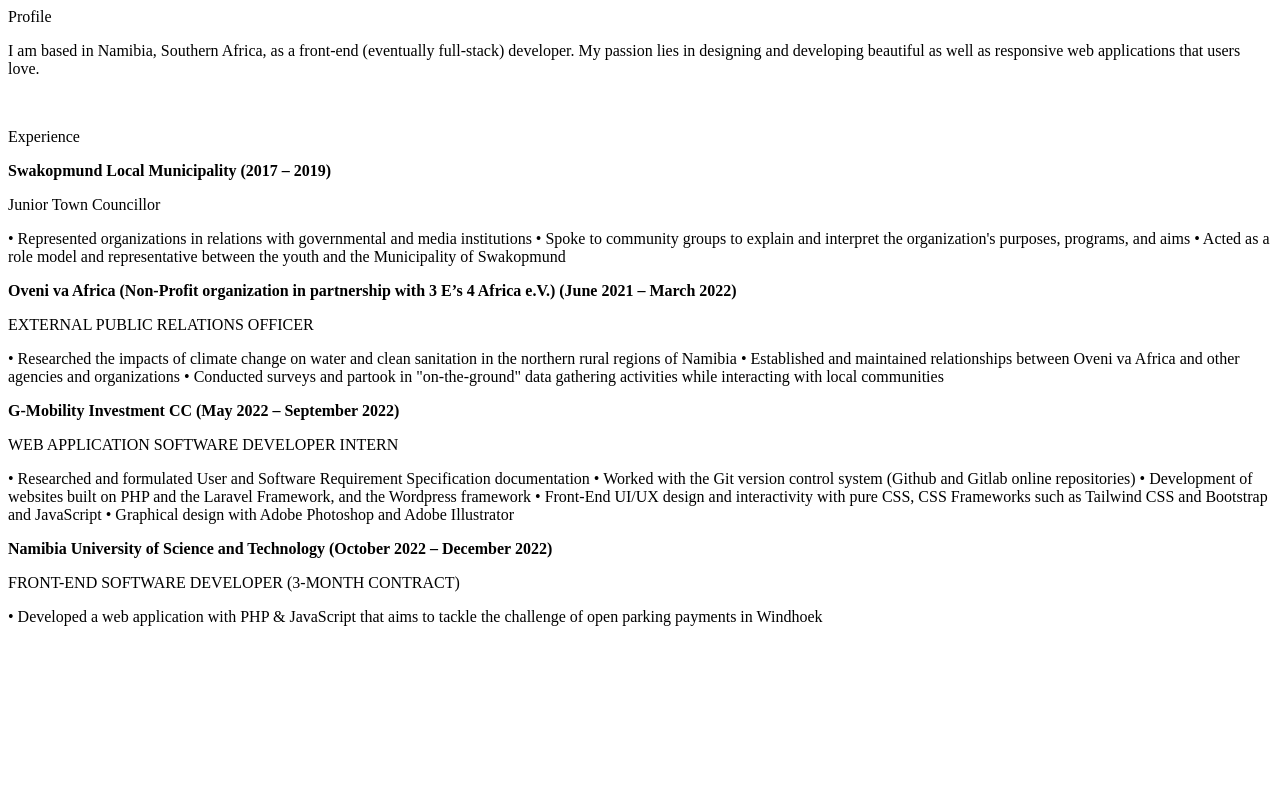
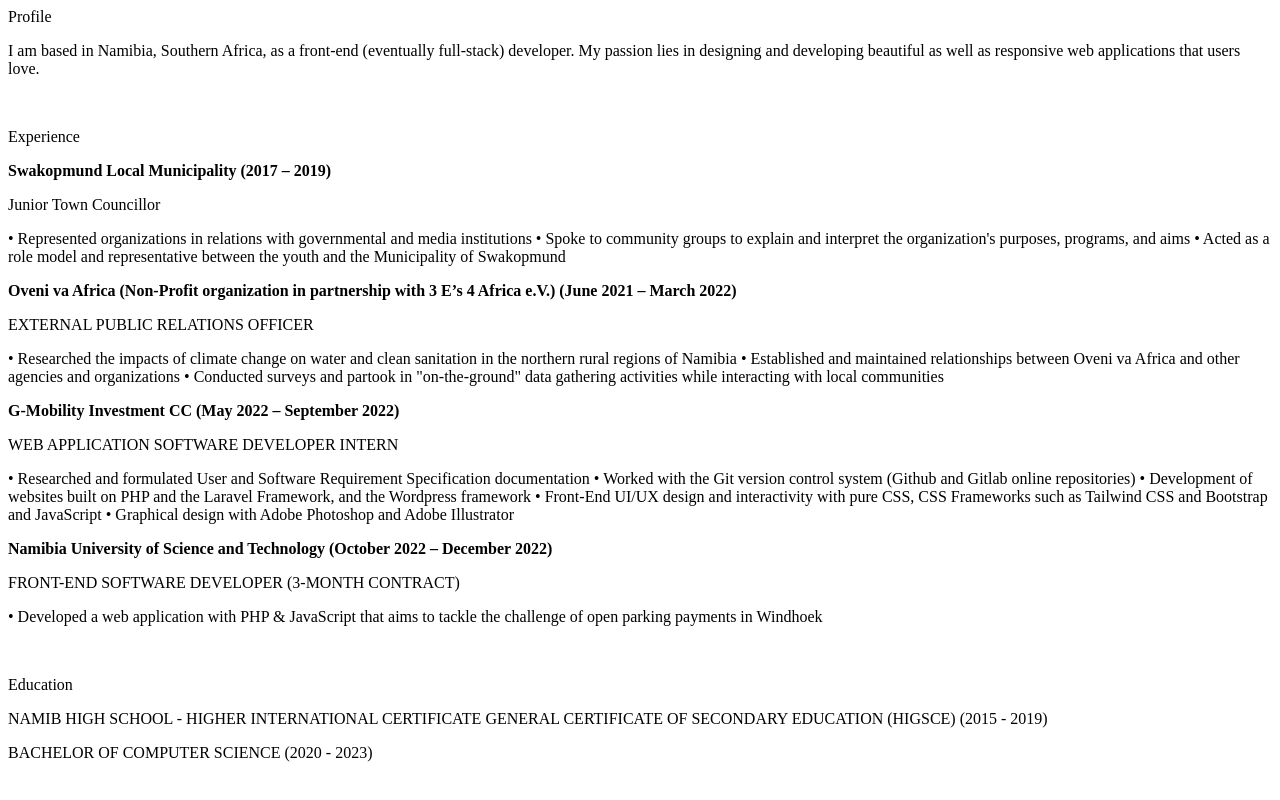
Before and after one commit to SKamesiepo/shaun-kamesiepo-cv, a plain HTML site: page index.html in a window 1280 px wide. Shown: the part 850-1650 px from the top of the page. Before the commit the page ends 1492 px from the top, so only its background shows below. Drawn offline with Linux system fonts and the light colour scheme; files whose address does not match are found by name.

Commit message:
Added final education content in the main section

```diff
--- a/index.html
+++ b/index.html
@@ -92,9 +92,17 @@
             • Developed a web application with PHP & JavaScript that aims to tackle the challenge of open parking payments in Windhoek
           </p>
 
+          <br/>
+
+          <p class="head">Education</p>
+          <p class="p-4">NAMIB HIGH SCHOOL - HIGHER INTERNATIONAL CERTIFICATE GENERAL CERTIFICATE OF SECONDARY EDUCATION (HIGSCE) (2015 - 2019)</p>
+          <p class="p-4">BACHELOR OF COMPUTER SCIENCE (2020 - 2023)</p>
+
       </div>
     </div>
   </div>
-</body>
 
+  <br/>
+
+ </body>
 </html>
```
